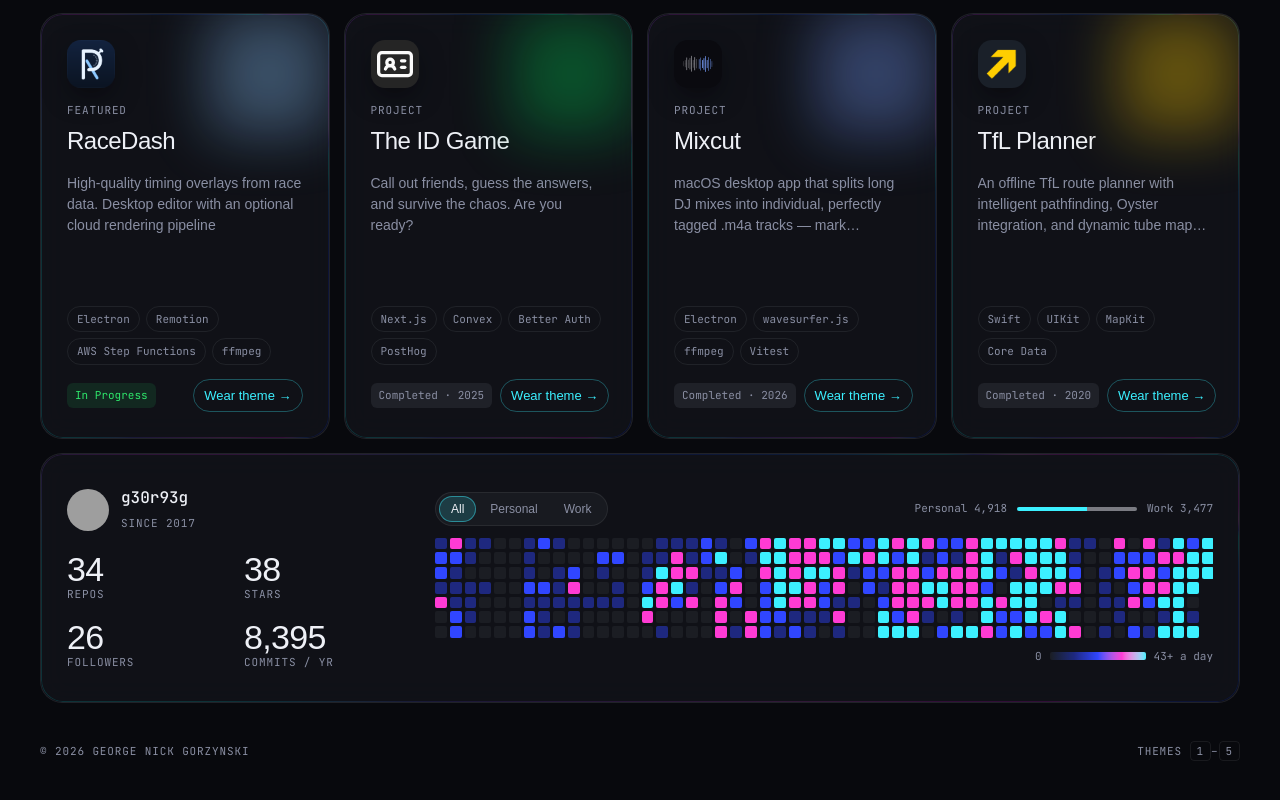
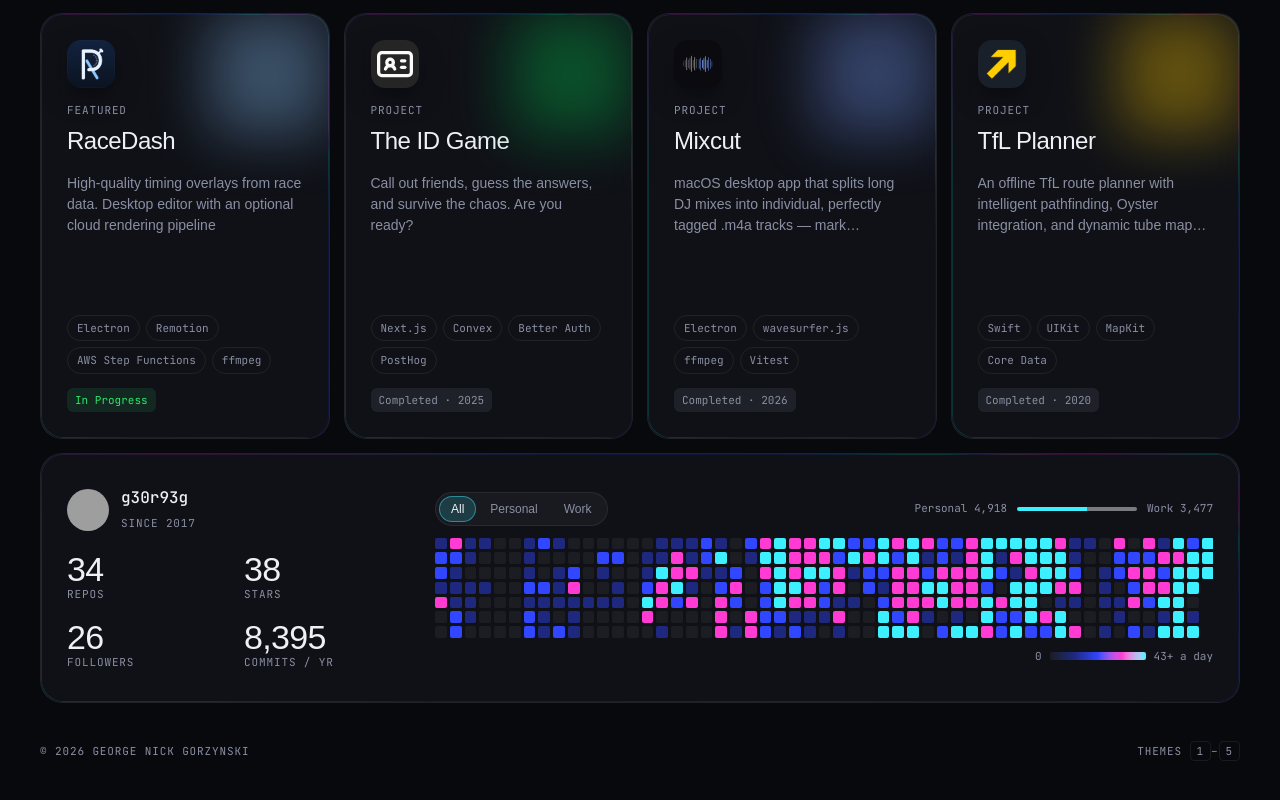
Before and after one commit to g30r93g/g30r93g.dev, a Next.js app: page / in a window 1280 px wide. Shown: the part 981-1781 px from the top of the page. Built offline with nearby package versions, Linux system fonts and the light colour scheme; no server answers; grey boxes are pictures that could not be loaded; a web font is replaced by a local one.

Commit message:
feat[home]: remove Wear theme buttons from project cards

```diff
--- a/app/(root)/home.css
+++ b/app/(root)/home.css
@@ -636,9 +636,6 @@
 [data-theme] .c-proj .foot > * { white-space: nowrap; }
 [data-theme] .badge { font-family: var(--font-mono); font-size: 11px; padding: 4px 8px; border-radius: 6px; background: color-mix(in oklab, var(--fg) 7%, transparent); color: var(--muted); }
 [data-theme] .badge.live { color: #2ee66b; background: rgba(46,230,107,.1); }
-[data-theme] .try { font-size: 13px; color: var(--accent); display: inline-flex; gap: 6px; align-items: center; padding: 6px 10px; border-radius: 999px; border: 1px solid color-mix(in oklab, var(--accent) 30%, transparent); transition: background .2s; }
-[data-theme] .try:hover { background: color-mix(in oklab, var(--accent) 12%, transparent); }
-[data-theme] .c-proj .try[aria-pressed="true"] { color: var(--fg); border-color: var(--border); }
 [data-theme] .c-proj .proj-swatch { position: absolute; right: 0; top: 0; width: 120px; height: 120px; opacity: .35; filter: blur(30px); pointer-events: none; }
 
 /* ------------------------------------------------------------------
--- a/app/(root)/page.tsx
+++ b/app/(root)/page.tsx
@@ -5,7 +5,6 @@ import GithubCard from "@/components/home/github-card";
 import NavPill from "@/components/home/nav-pill";
 import SocialPill from "@/components/home/social-pill";
 import Spotlight from "@/components/home/spotlight";
-import { WearTheme } from "@/components/home/theme-controls";
 import { Bento, HomeProvider } from "@/components/home/theme-provider";
 import { THEME_BOOT_SCRIPT, THEME_IDS, THEMES } from "@/components/home/themes";
 import ToolStrip from "@/components/home/tool-strip";
@@ -235,7 +234,6 @@ export default function Home() {
                     ? "In Progress"
                     : [project.status, project.releaseDate?.getFullYear()].filter(Boolean).join(" · ")}
                 </span>
-                <WearTheme theme={theme} />
               </div>
             </section>
           );
--- a/components/home/theme-controls.tsx
+++ /dev/null
@@ -1,15 +0,0 @@
-"use client";
-
-import { useHome } from "@/components/home/theme-provider";
-import type { ThemeId } from "@/components/home/themes";
-
-/** "Wear theme" on a project card. */
-export function WearTheme({ theme }: { theme: ThemeId }) {
-  const { theme: current, setTheme } = useHome();
-  const wearing = current === theme;
-  return (
-    <button className={"try"} aria-pressed={wearing} onClick={() => setTheme(theme)}>
-      {wearing ? "Wearing it ✓" : "Wear theme →"}
-    </button>
-  );
-}
```
